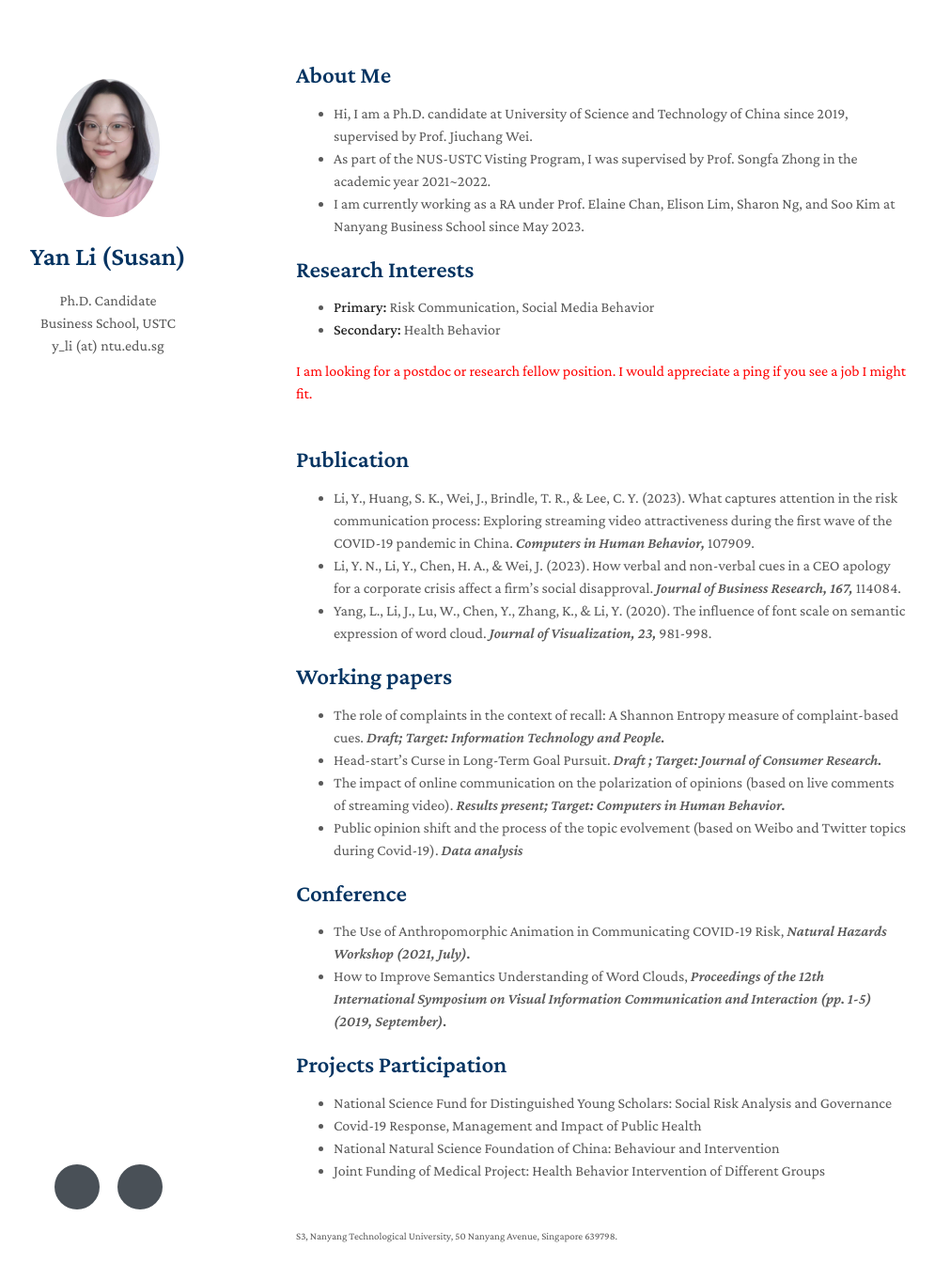
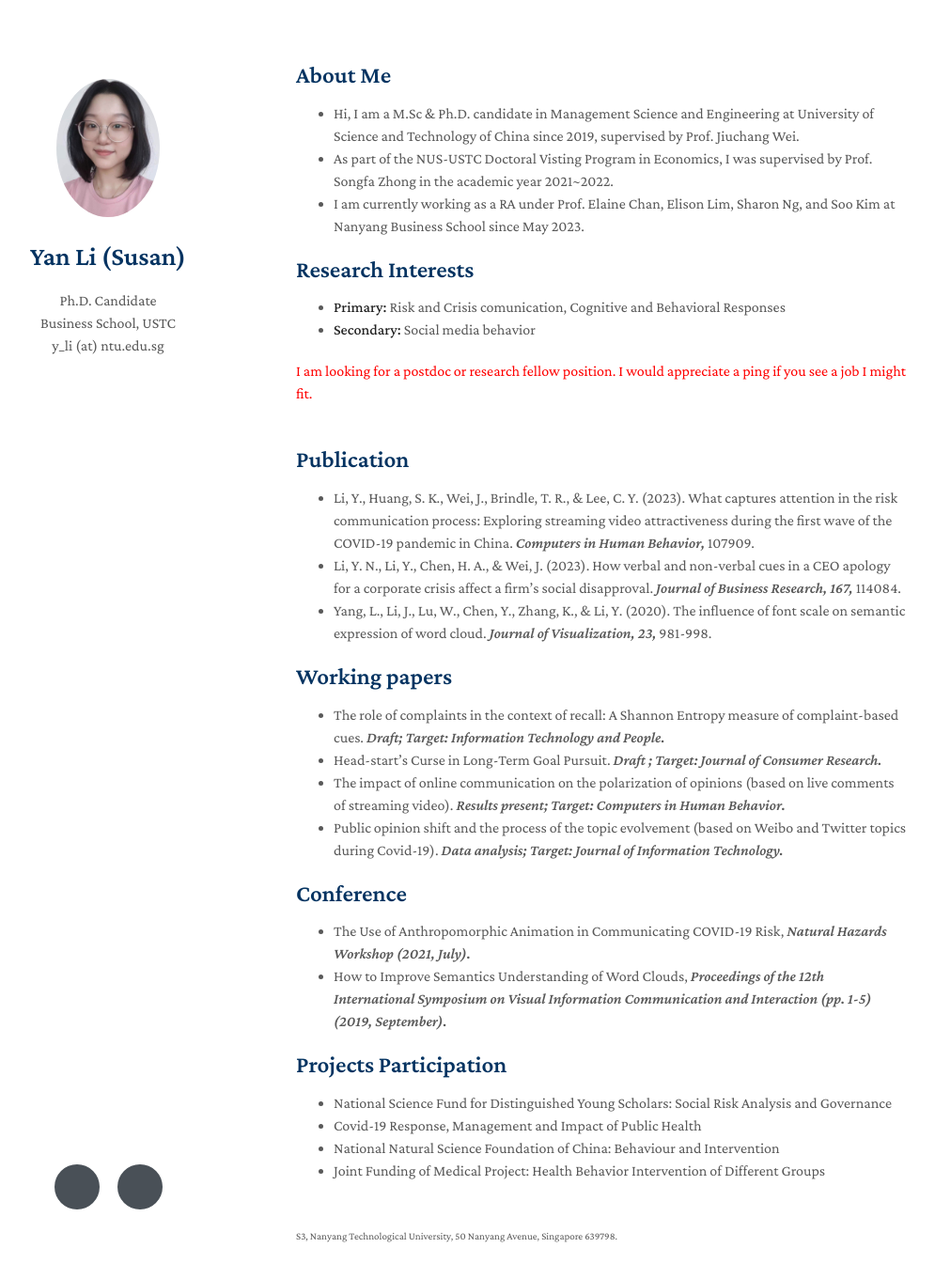
Before and after one commit to Yanli-susan/yanli-susan.github.io, a Jekyll site: the page built from index.md, in a window 1280 px wide and 1396 px high. Shown: the top 1361 px of the window at 94% size, without its empty margins (155-1150 px from the left). Built offline with Jekyll 4.4.1, drawn with Linux system fonts in a browser that asks for light colours; nearby versions of some CDN libraries; a style sheet for code colours, icons or effects is not loaded; our own code applies the rules of GitHub Pages for plain Markdown files.

Commit message:
Update index.md

```diff
--- a/index.md
+++ b/index.md
@@ -4,14 +4,14 @@ layout: homepage
 
 ## About Me
 
-- Hi, I am a Ph.D. candidate at University of Science and Technology of China since 2019, supervised by Prof. Jiuchang Wei.
-- As part of the NUS-USTC Visting Program, I was supervised by Prof. Songfa Zhong in the academic year 2021~2022.
+- Hi, I am a M.Sc & Ph.D. candidate in Management Science and Engineering at University of Science and Technology of China since 2019, supervised by Prof. Jiuchang Wei.
+- As part of the NUS-USTC Doctoral Visting Program in Economics, I was supervised by Prof. Songfa Zhong in the academic year 2021~2022.
 - I am currently working as a RA under Prof. Elaine Chan, Elison Lim, Sharon Ng, and Soo Kim at Nanyang Business School since May 2023.
 
 ## Research Interests
 
-- **Primary:** Risk Communication, Social Media Behavior
-- **Secondary:** Health Behavior
+- **Primary:** Risk and Crisis comunication, Cognitive and Behavioral Responses
+- **Secondary:** Social media behavior
 
 <font color=red> I am looking for a postdoc or research fellow position. I would appreciate a ping if you see a job I might fit. </font>
 <br/>
@@ -28,7 +28,7 @@ layout: homepage
 - The role of complaints in the context of recall: A Shannon Entropy measure of complaint-based cues. *Draft; Target: Information Technology and People.*
 - Head-start’s Curse in Long-Term Goal Pursuit. *Draft ; Target: Journal of Consumer Research.*
 - The impact of online communication on the polarization of opinions (based on live comments of streaming video). *Results present; Target: Computers in Human Behavior.*
-- Public opinion shift and the process of the topic evolvement (based on Weibo and Twitter topics during Covid-19). *Data analysis*
+- Public opinion shift and the process of the topic evolvement (based on Weibo and Twitter topics during Covid-19). *Data analysis; Target: Journal of Information Technology.*
 
 
 ## Conference
```
